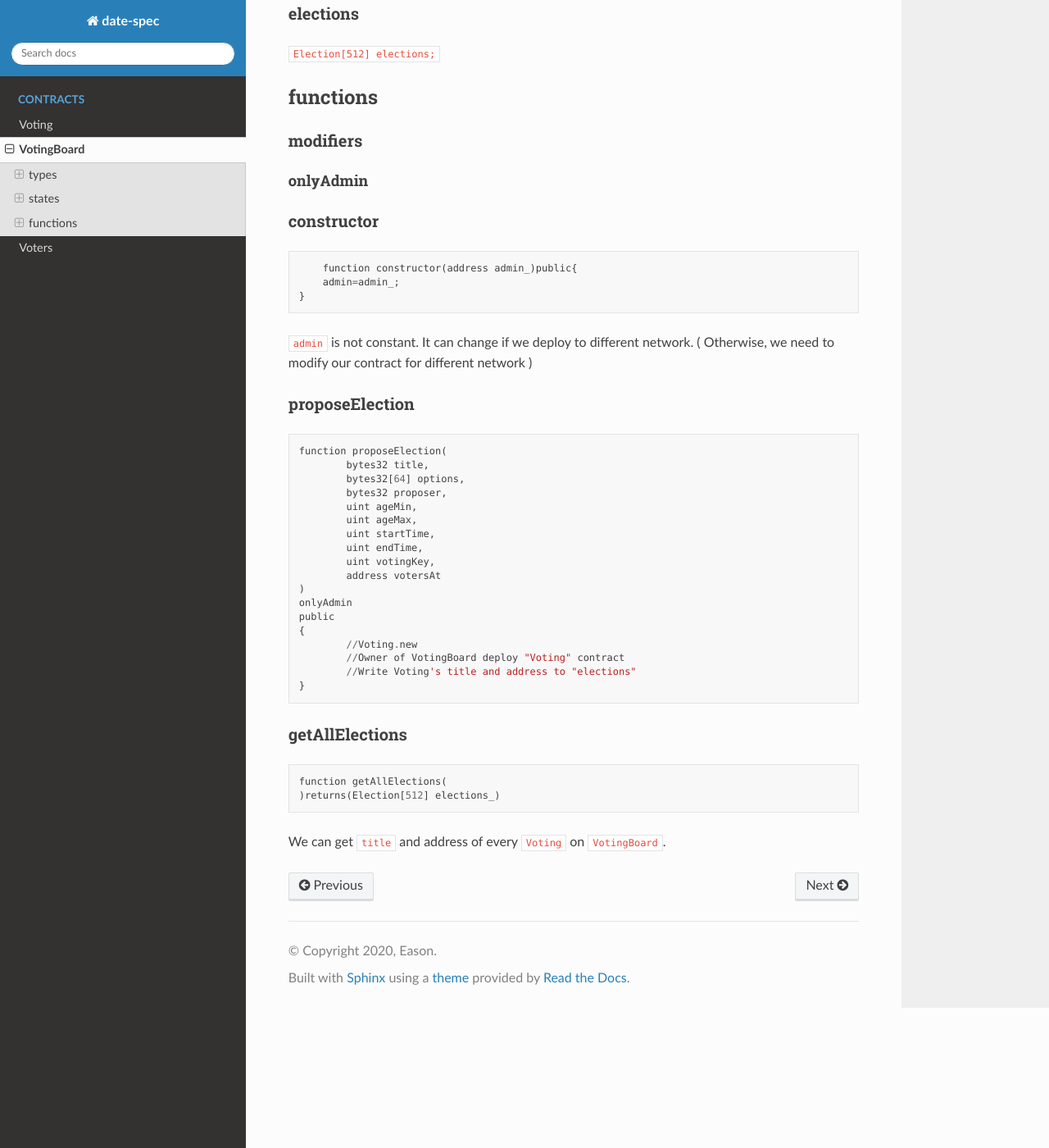
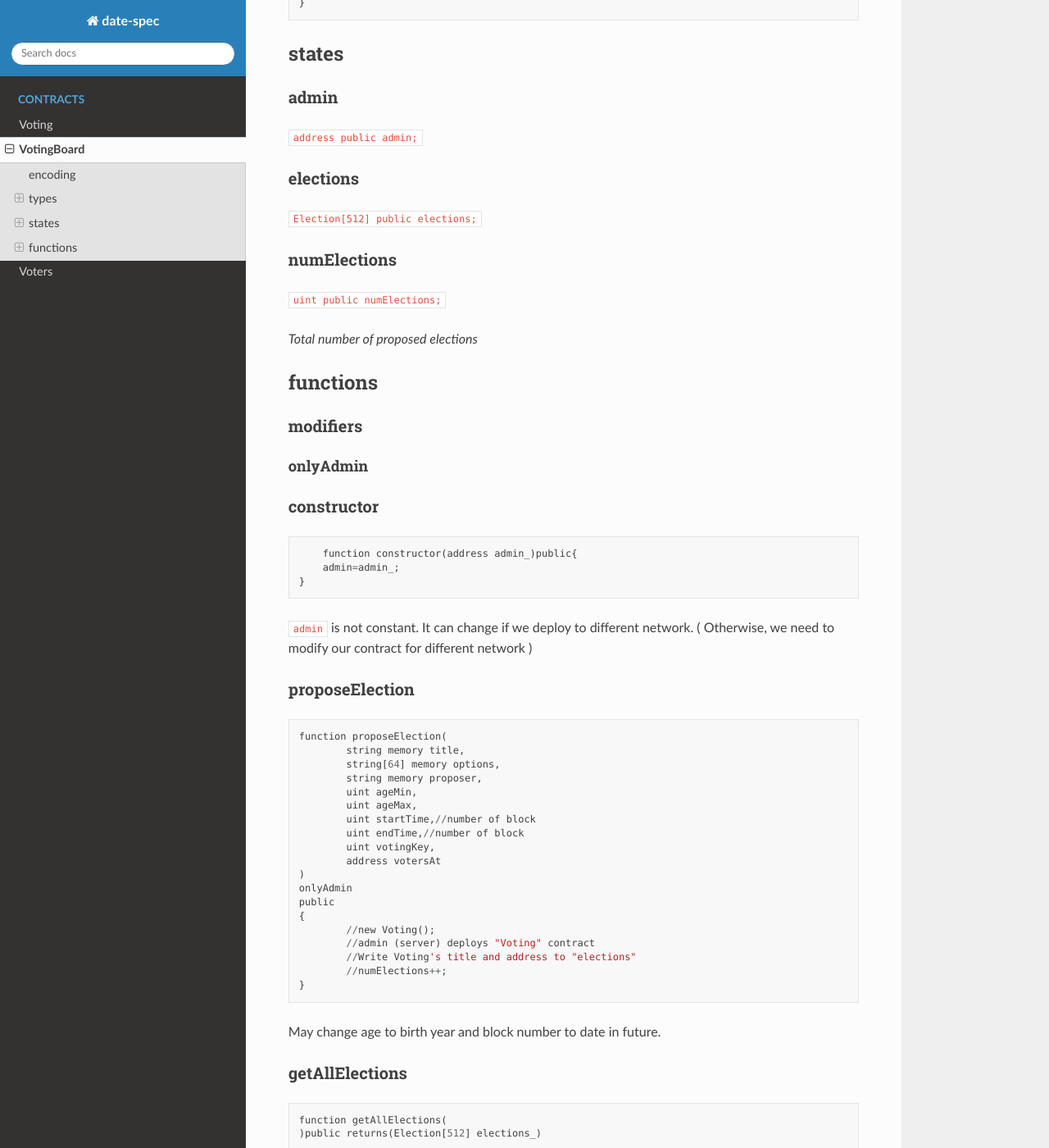
Before and after one commit to yace132/date-spec, a Sphinx documentation site: the page built from source/VotingBoard.rst, in a window 1280 px wide and 1400 px high, scrolled down 535 px. Shown: the whole window at 82% size. Built offline with Sphinx 7.4.7 and the Read the Docs theme 2.0.0, drawn with Linux system fonts in a browser that asks for light colours; some of the changed text lies outside the part shown.

Commit message:
replace bytes with string

```diff
--- a/source/VotingBoard.rst
+++ b/source/VotingBoard.rst
@@ -1,5 +1,17 @@
 VotingBoard
 ===========
+
+.. _pragma:
+
+--------
+encoding
+--------
+
+``pragma experimental ABIEncoderV2;``
+
+*enable nested array and struct encoding*
+
+e.g. string[64] as arguments
 
 .. _Types-of-VotingBoard:
 
@@ -14,7 +26,7 @@ Election
 ::
 
 	struct Election{
-		bytes32 title;
+		string title;
 		address votingAt;
 	}
 
@@ -28,13 +40,21 @@ states
 admin
 ^^^^^
 
-``address admin;``
+``address public admin;``
 
 ^^^^^^^^^
 elections
 ^^^^^^^^^
 
-``Election[512] elections;``
+``Election[512] public elections;``
+
+^^^^^^^^^^^^
+numElections
+^^^^^^^^^^^^
+
+``uint public numElections;``
+
+*Total number of proposed elections*
 
 .. _Functions-of-VotingBoard:
 
@@ -68,23 +88,26 @@ proposeElection
 ::
 
 	function proposeElection(
-		bytes32 title,
-		bytes32[64] options,
-		bytes32 proposer,
+		string memory title,
+		string[64] memory options,
+		string memory proposer,
 		uint ageMin,
 		uint ageMax,
-		uint startTime,
-		uint endTime,
+		uint startTime,//number of block
+		uint endTime,//number of block
 		uint votingKey,
 		address votersAt
 	)
 	onlyAdmin
 	public
 	{
-		//Voting.new
-		//Owner of VotingBoard deploy "Voting" contract
+		//new Voting();
+		//admin (server) deploys "Voting" contract
 		//Write Voting's title and address to "elections"
+		//numElections++;
 	}
+
+May change age to birth year and block number to date in future.
 
 ^^^^^^^^^^^^^^^
 getAllElections
@@ -93,6 +116,6 @@ getAllElections
 ::
 
 	function getAllElections(
-	)returns(Election[512] elections_)
+	)public returns(Election[512] elections_)
 
 We can get ``title`` and address of every ``Voting`` on ``VotingBoard``.
```
Also changed, not shown: 7 other files.
